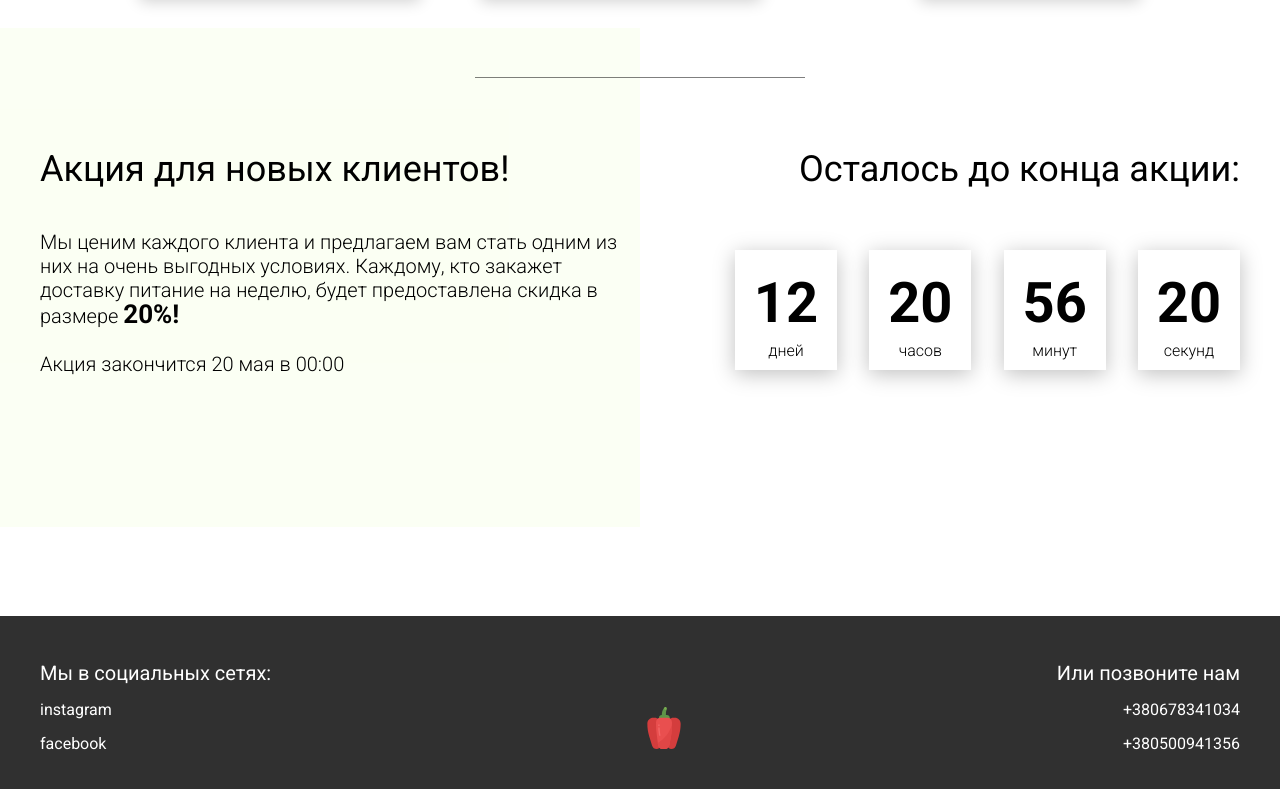
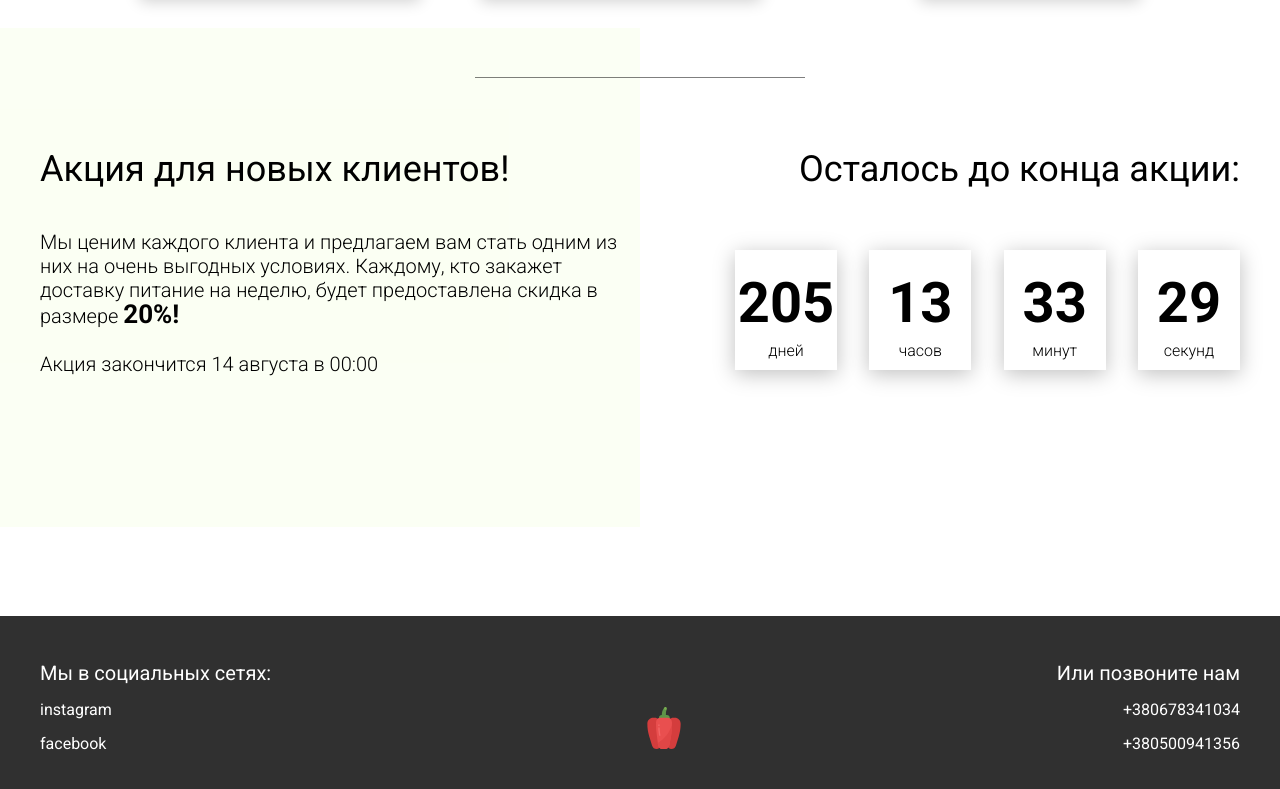
Before and after one commit to vovan0977967895/Food---projekt-learn, a plain HTML site: page index.html in a window 1280 px wide. Shown: the part 3448-4237 px from the top of the page. Drawn offline with Linux system fonts and the light colour scheme.

Commit message:
made a timer

```diff
--- a/index.html
+++ b/index.html
@@ -243,7 +243,7 @@
                     Мы ценим каждого клиента и предлагаем вам стать одним из них на очень выгодных условиях.
                     Каждому, кто закажет доставку питание на неделю, будет предоставлена скидка в размере <span>20%!</span>
                     <br><br>
-                    Акция закончится 20 мая в 00:00
+                    Акция закончится 14 августа в 00:00
                 </div>
             </div>
             <div class="promotion__timer">
--- a/js/script.js
+++ b/js/script.js
@@ -1,4 +1,5 @@
 window.addEventListener('DOMContentLoaded', () =>{
+   // tabs
 
    const tabs = document.querySelectorAll('.tabheader__item'),
    tabsContent = document.querySelectorAll('.tabcontent'),
@@ -36,4 +37,60 @@ window.addEventListener('DOMContentLoaded', () =>{
          });
       }
    })
+
+// Timer
+
+const deadline = '2024-08-14';
+
+function getTimeRemaining(endtime){
+   const t = Date.parse(endtime) - Date.parse(new Date()),
+   days = Math.floor( t / (1000 * 60 * 60 * 24)),
+   hours = Math.floor((t / (1000 * 60 * 60 ) % 24)),
+   minutes = Math.floor((t / 1000 / 60) % 60),
+   seconds = Math.floor((t / 1000) % 60);
+
+   return {
+      'total': t,
+      'days': days,
+      'hours': hours,
+      'minutes': minutes,
+      'seconds': seconds
+   }
+}
+
+function getZero(num) {
+   if(num >=0 && num < 10){
+      return `0${num}`;
+   }else{
+      return num;
+   }
+}
+
+function setClock (selector, endtime){
+const timer = document.querySelector(selector),
+   days = timer.querySelector('#days'),
+   hours = timer.querySelector('#hours'),
+   minutes = timer.querySelector('#minutes'),
+   seconds = timer.querySelector('#seconds');
+   timeInterval = setInterval(updateClock, 1000);
+
+   updateClock();
+
+
+   function updateClock() {
+      const t = getTimeRemaining(endtime);
+
+      days.innerHTML = getZero(t.days);
+      hours.innerHTML = getZero(t.hours);
+      minutes.innerHTML = getZero(t.minutes);
+      seconds.innerHTML = getZero(t.seconds);
+
+      if(t.total <= 0){
+         clearInterval(timeInterval);
+      }
+   }
+}
+
+setClock ('.timer', deadline)
+
 });
```
